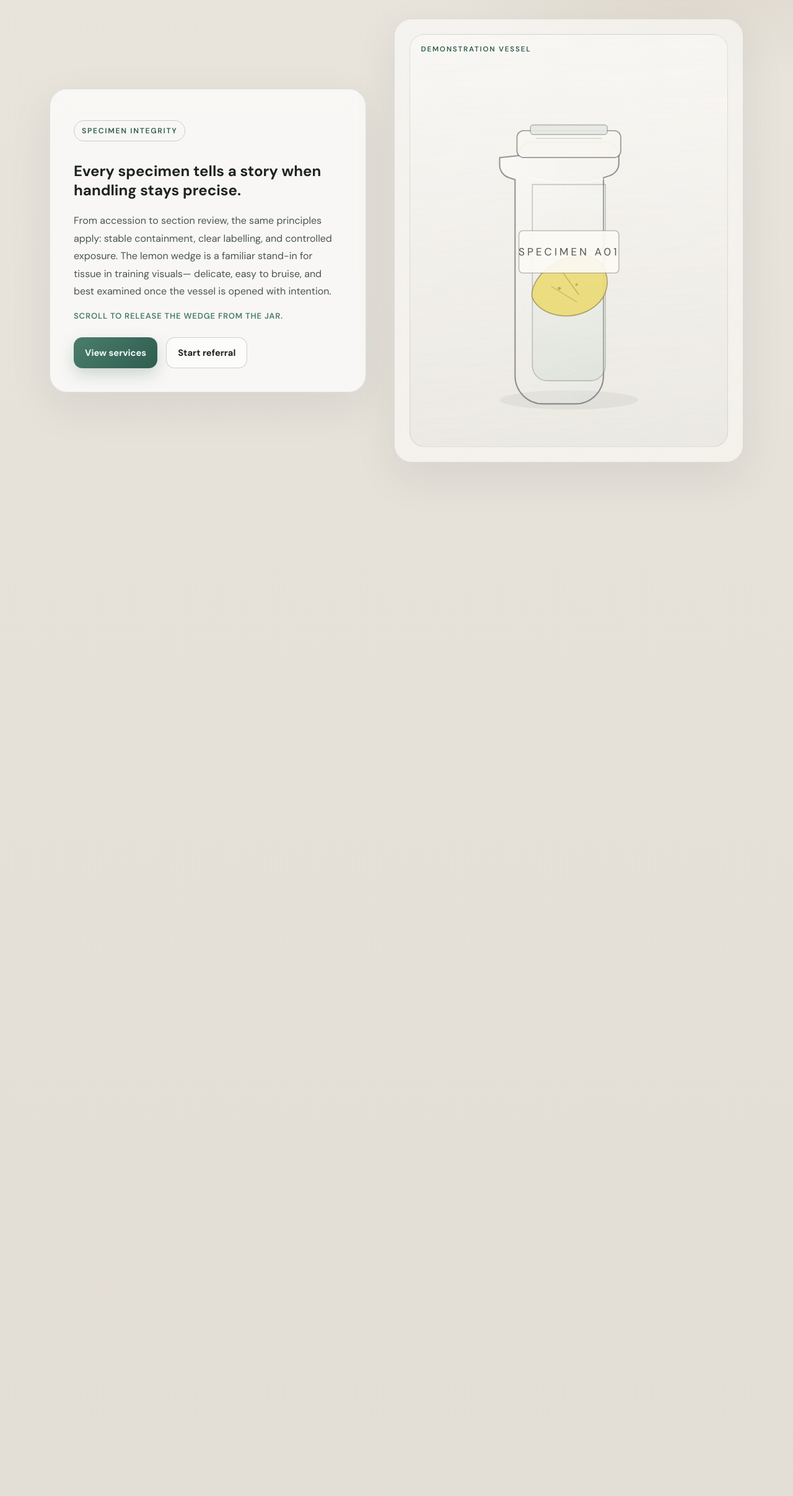
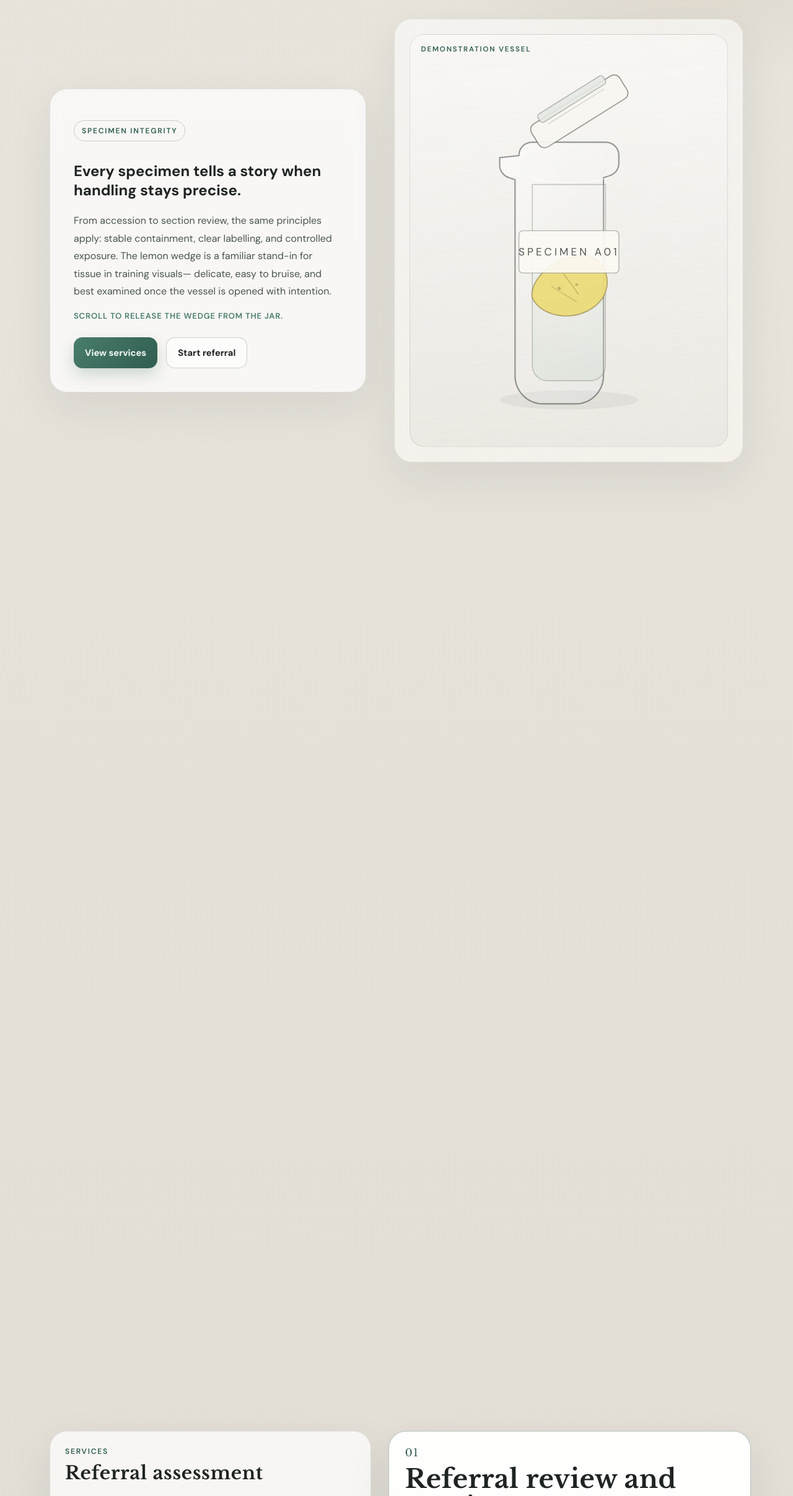
Before and after one commit to The519ma/Behring_DX, a website built with Vite: page index.html in a window 1280 px wide. Shown: the part 116-2529 px from the top of the page at 62% size. Built offline with nearby package versions, Linux system fonts and the light colour scheme.

Commit message:
Fix hero animations: correct anime v4 set(), keyframes, and scroll scrub
- Import and use set() instead of animate.set (was throwing and blocking scroll).
- Replace invalid [a,b,c] tweens (v4 only uses first two values) with spring slide-in
  plus chained rotate wobbles, timed cap twist and lemon reveal.
- Scrub scroll timeline after layout with double rAF; slightly taller hero host.
- Remove redundant SVG transform on specimen-assembly; clip horizontal overflow.

Made-with: Cursor

```diff
--- a/index.html
+++ b/index.html
@@ -82,7 +82,7 @@
                   </g>
 
                   <!-- Whole assembly: enters from the right with inertia on load. -->
-                  <g id="specimen-assembly" class="specimen-assembly" transform="translate(0,0)">
+                  <g id="specimen-assembly" class="specimen-assembly">
                     <!-- Jar body (glass silhouette + inked outline). -->
                     <g id="jar-body" filter="url(#pencil)">
                       <path
--- a/src/main.js
+++ b/src/main.js
@@ -1,4 +1,4 @@
-import { animate, createTimeline, stagger } from "animejs";
+import { animate, createTimeline, stagger, set, spring } from "animejs";
 import "../styles.css";
 
 const revealTargets = Array.from(document.querySelectorAll(".reveal"));
@@ -47,9 +47,10 @@ function playCopyEntrance() {
 
 /**
  * Load choreography for the specimen vessel:
- * 1) jar enters from the right with overshoot / settle
- * 2) cap twists open (rotation on #bottle-cap)
- * 3) lemon wedge fades and scales into view inside the jar
+ * 1) jar enters from the right with spring overshoot / settle (anime.js v4 only uses the first TWO
+ *    entries of a [from, to, ...] array per tween, so we chain tweens instead of a 3-stop array).
+ * 2) cap twists open (rotation on #bottle-cap).
+ * 3) lemon wedge fades and scales into view inside the jar.
  */
 function playSpecimenEntrance() {
   const assembly = document.querySelector("#specimen-assembly");
@@ -58,54 +59,88 @@ function playSpecimenEntrance() {
   if (!assembly || !cap || !lemon) return;
 
   if (reducedMotion) {
-    animate.set(assembly, { translateX: 0, translateY: 0, rotate: 0 });
-    animate.set(cap, { rotate: -26 });
-    animate.set(lemon, { opacity: 1, scale: 1 });
+    set(assembly, { translateX: 0, translateY: 0, rotate: 0 });
+    set(cap, { rotate: -28 });
+    set(lemon, { opacity: 1, scale: 1, translateX: 0, translateY: 0, rotate: 0 });
     return;
   }
 
-  animate.set(assembly, { translateX: 360, translateY: 0, rotate: 4 });
-  animate.set(cap, { rotate: 0 });
-  animate.set(lemon, { opacity: 0, scale: 0.78 });
+  // Initial rig (anime v4: use `set`, not `animate.set`).
+  set(assembly, { translateX: 380, translateY: 0, rotate: 5 });
+  set(cap, { rotate: 0 });
+  set(lemon, { opacity: 0, scale: 0.72, translateX: 0, translateY: 0, rotate: 0 });
 
   const intro = createTimeline({ defaults: { ease: "out(3)" } });
 
+  // Slide in: large horizontal move + slight rotation, eased so it still feels weighted.
   intro.add(
     assembly,
     {
-      translateX: [360, -10, 0],
-      rotate: [4, -1.8, 0.35, 0],
-      duration: 1280,
-      ease: "out(4)"
+      translateX: [380, 0],
+      rotate: [5, 0],
+      duration: 1050,
+      ease: spring({ stiffness: 95, damping: 14, mass: 1.05, velocity: 0 })
     },
     0
   );
 
+  // Secondary wobble on the glass (small angles, chained after the spring settles visually).
+  intro.add(
+    assembly,
+    {
+      rotate: [0, -2.2],
+      duration: 180,
+      ease: "out(2)"
+    },
+    720
+  );
+  intro.add(
+    assembly,
+    {
+      rotate: [-2.2, 0.9],
+      duration: 200,
+      ease: "inOut(2)"
+    },
+    ">"
+  );
+  intro.add(
+    assembly,
+    {
+      rotate: [0.9, 0],
+      duration: 260,
+      ease: "out(3)"
+    },
+    ">"
+  );
+
+  // Cap twists open partway through the approach so it reads as one coordinated lab motion.
   intro.add(
     cap,
     {
-      rotate: [0, -30],
-      duration: 720,
+      rotate: [0, -32],
+      duration: 780,
       ease: "inOut(3)"
     },
-    520
+    380
   );
 
+  // Wedge becomes visible as the cap clears the opening.
   intro.add(
     lemon,
     {
       opacity: [0, 1],
-      scale: [0.78, 1],
-      duration: 560,
+      scale: [0.72, 1],
+      duration: 520,
       ease: "out(2)"
     },
-    620
+    560
   );
 }
 
 /**
- * While the tall `.hero-scroll-host` scrolls through the viewport, we scrub a paused
- * timeline so typography shifts right, the stage shifts left, and the wedge lifts out.
+ * While `.hero-scroll-host` is taller than the viewport, we scrub a paused timeline: copy drifts
+ * right, stage drifts left, lemon lifts out of the jar. Progress = how far the host has moved
+ * through the sticky window.
  */
 function setupHeroScrollStory() {
   const host = document.querySelector(".hero-scroll-host");
@@ -116,15 +151,15 @@ function setupHeroScrollStory() {
 
   const scrollTl = createTimeline({
     autoplay: false,
-    defaults: { duration: 2000, ease: "linear" }
+    defaults: { duration: 2200, ease: "linear" }
   });
 
   scrollTl.add(
     copy,
     {
-      translateX: [0, 52],
-      translateY: [0, 6],
-      opacity: [1, 0.88]
+      translateX: [0, 56],
+      translateY: [0, 8],
+      opacity: [1, 0.86]
     },
     0
   );
@@ -132,8 +167,8 @@ function setupHeroScrollStory() {
   scrollTl.add(
     stage,
     {
-      translateX: [0, -64],
-      translateY: [0, 2]
+      translateX: [0, -72],
+      translateY: [0, 4]
     },
     0
   );
@@ -141,22 +176,23 @@ function setupHeroScrollStory() {
   scrollTl.add(
     lemon,
     {
-      translateX: [0, 44],
-      translateY: [0, -190],
-      rotate: [0, 18],
-      scale: [1, 1.05]
+      translateX: [0, 52],
+      translateY: [0, -210],
+      rotate: [0, 22],
+      scale: [1, 1.08]
     },
     0
   );
 
   let scheduled = false;
-  function scrub() {
+  function scrubHeroScroll() {
     const travel = host.offsetHeight - window.innerHeight;
     const rect = host.getBoundingClientRect();
     let progress = travel > 0 ? -rect.top / travel : 0;
     if (progress < 0) progress = 0;
     if (progress > 1) progress = 1;
-    scrollTl.seek(progress * scrollTl.duration, true);
+    const t = progress * scrollTl.duration;
+    scrollTl.seek(t, true);
   }
 
   function onFrame() {
@@ -164,14 +200,16 @@ function setupHeroScrollStory() {
     scheduled = true;
     requestAnimationFrame(() => {
       scheduled = false;
-      scrub();
+      scrubHeroScroll();
     });
   }
 
   if (!reducedMotion) {
     window.addEventListener("scroll", onFrame, { passive: true });
     window.addEventListener("resize", onFrame);
-    onFrame();
+    requestAnimationFrame(() => {
+      requestAnimationFrame(onFrame);
+    });
   }
 }
 
--- a/styles.css
+++ b/styles.css
@@ -22,11 +22,13 @@
 
 html {
   scroll-behavior: smooth;
+  overflow-x: clip;
 }
 
 body {
   margin: 0;
   min-height: 100vh;
+  overflow-x: clip;
   color: var(--ink);
   font-family: "DM Sans", "Segoe UI", system-ui, sans-serif;
   background: radial-gradient(1200px 600px at 12% -10%, rgba(74, 125, 108, 0.12), transparent 55%),
@@ -112,7 +114,7 @@ a {
 
 .hero-scroll-host {
   position: relative;
-  min-height: 260vh;
+  min-height: 280vh;
 }
 
 .hero-sticky {
@@ -139,6 +141,7 @@ a {
   border-radius: var(--radius-xl);
   box-shadow: var(--shadow);
   backdrop-filter: blur(10px);
+  transform: translateZ(0);
 }
 
 .hero-copy {
```
